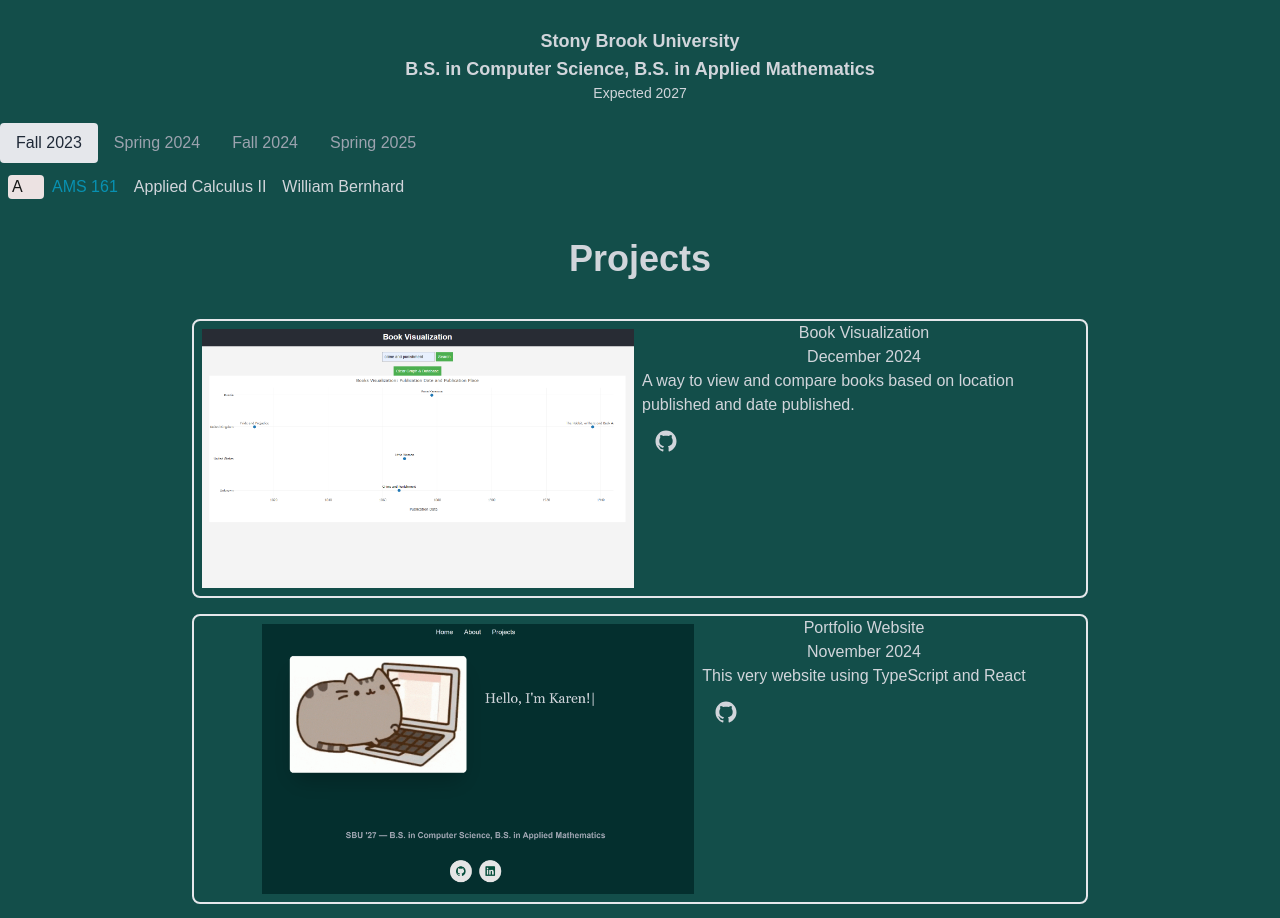
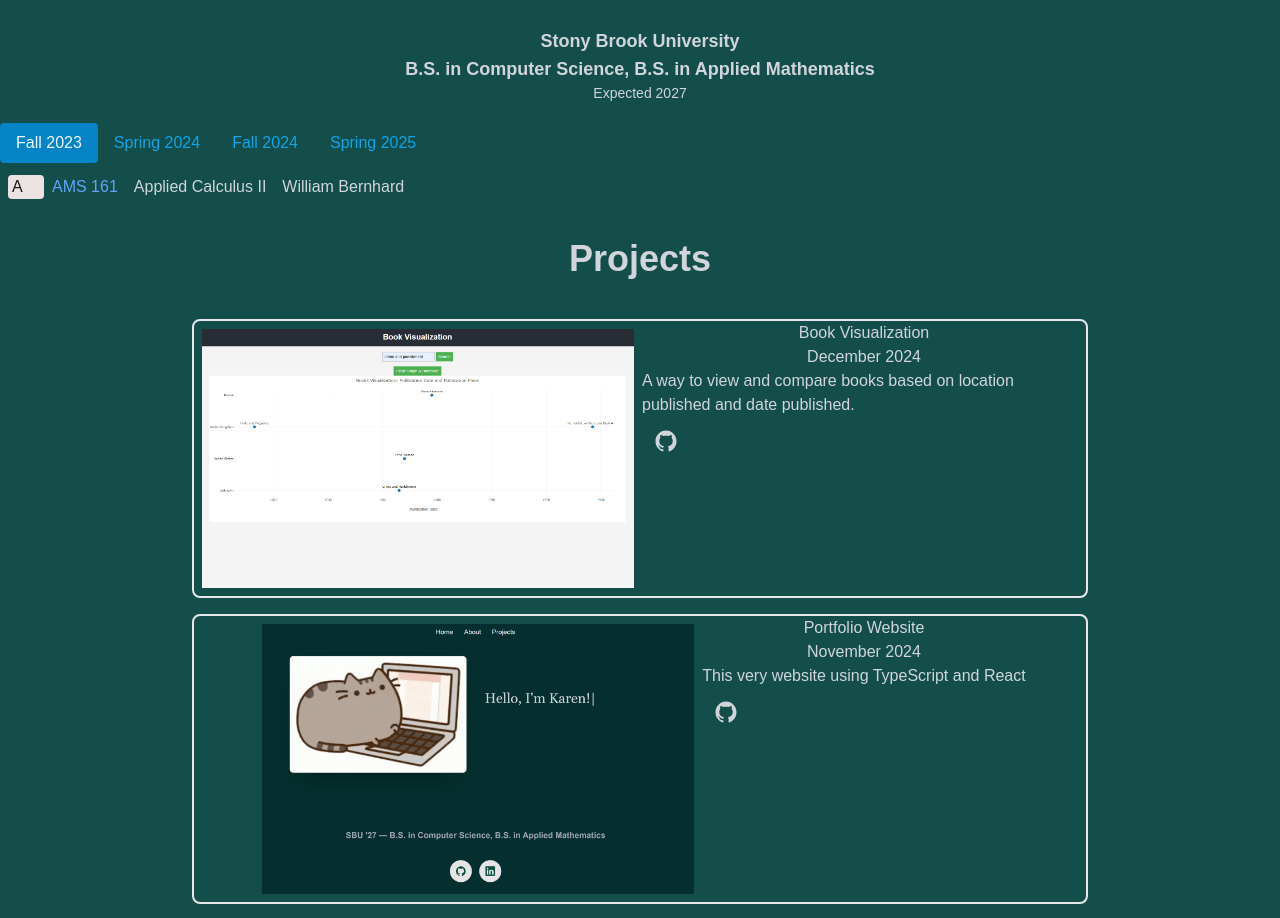
Before and after one commit to karzhao/karen-zhao, a Next.js app: page / in a window 1280 px wide. Shown: the part 1400-2318 px from the top of the page. Built offline with nearby package versions, Linux system fonts and the light colour scheme.

Commit message:
change colors of education section

```diff
--- a/app/Education/index.tsx
+++ b/app/Education/index.tsx
@@ -27,8 +27,8 @@
             <button
               className={`px-4 py-2 rounded transition-colors duration-200
                 ${activeSemester === semester.name
-                  ? 'bg-gray-200 text-gray-800'
-                  : 'bg-transparent text-gray-400 hover:text-gray-600'
+                  ? 'bg-sky-600 text-sky-50'
+                  : 'bg-transparent text-sky-500 hover:text-sky-600'
                 }`}
               onClick={() => setActiveSemester(semester.name)}
               type="button"
@@ -58,7 +58,7 @@
   );
 };
 const colorMap: Record<string, string> = {
-  CSE: "text-lime-600",
-  AMS: "text-cyan-600",
+  CSE: "text-lime-400",
+  AMS: "text-blue-400",
 };
 export default Education;
```
